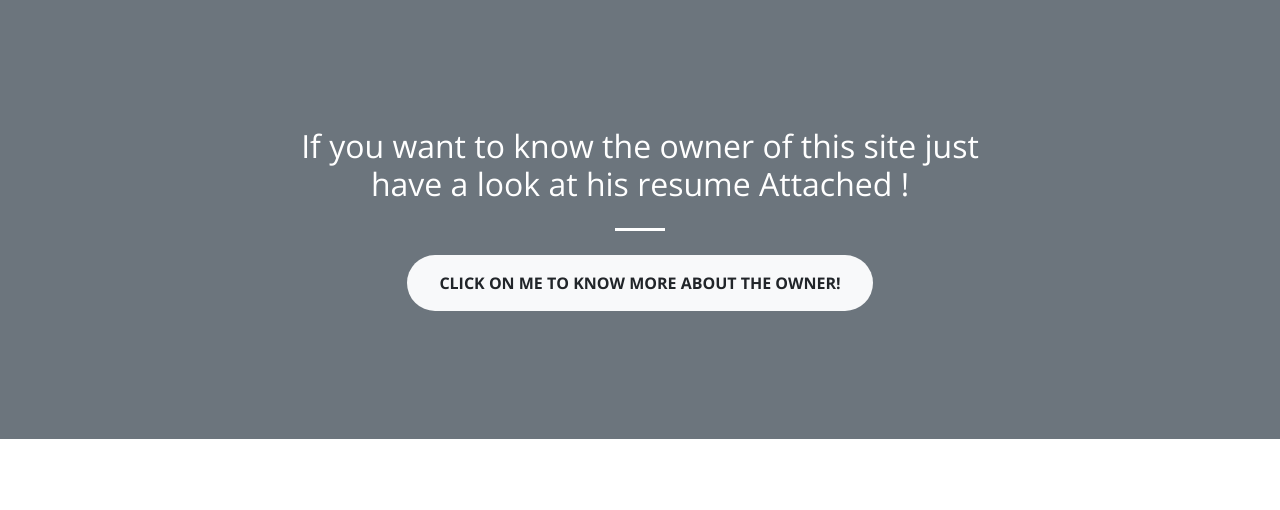
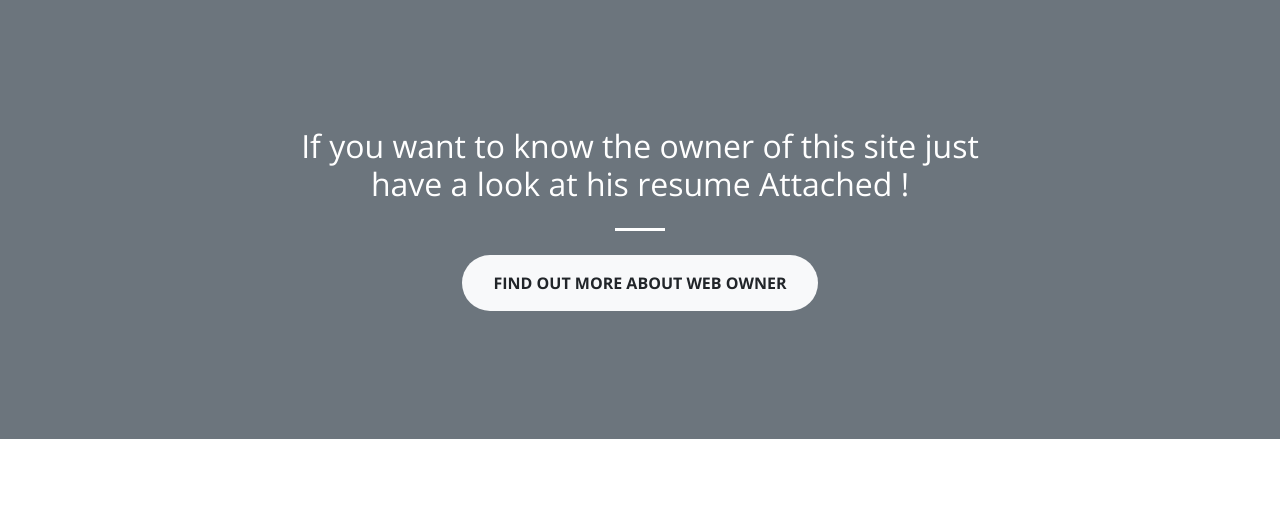
Before and after one commit to januariocosta84/wecreateapp, a Django app: page / in a window 1280 px wide. Shown: the part 801-1311 px from the top of the page. Run offline with Django 3.2, Linux system fonts and the light colour scheme; some libraries are stand-ins or nearby versions.

Commit message:
make it better

```diff
--- a/inventory/templates/index.html
+++ b/inventory/templates/index.html
@@ -95,7 +95,7 @@
             <h2 class="section-heading text-white">If you want to know the owner of this site just have a look at his resume Attached !</h2>
             <hr class="light my-4">
             <p class="text-faded mb-4"></p>
-            <a class="btn btn-light btn-xl js-scroll-trigger" href="#curriculum vitae">Click on me to know more about the owner!</a>
+            <a class="btn btn-light btn-xl js-scroll-trigger" href="#curriculum vitae">Find out more about web owner</a>
           </div>
         </div>
       </div>
```
